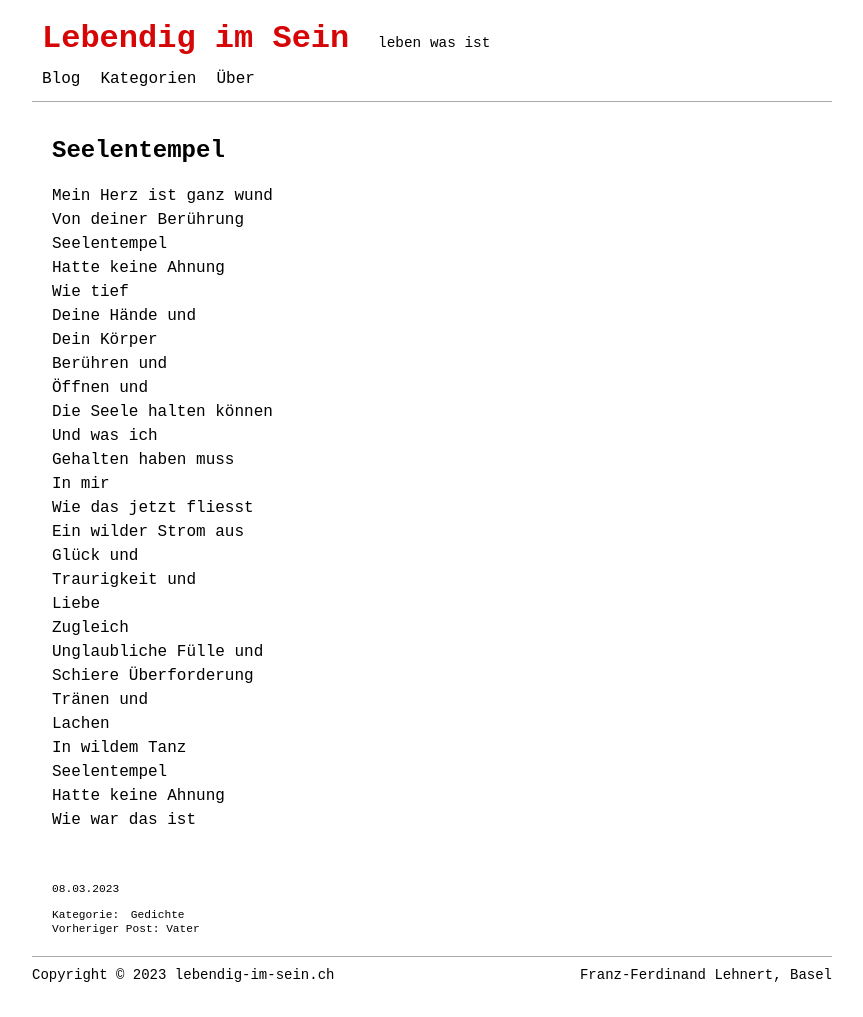
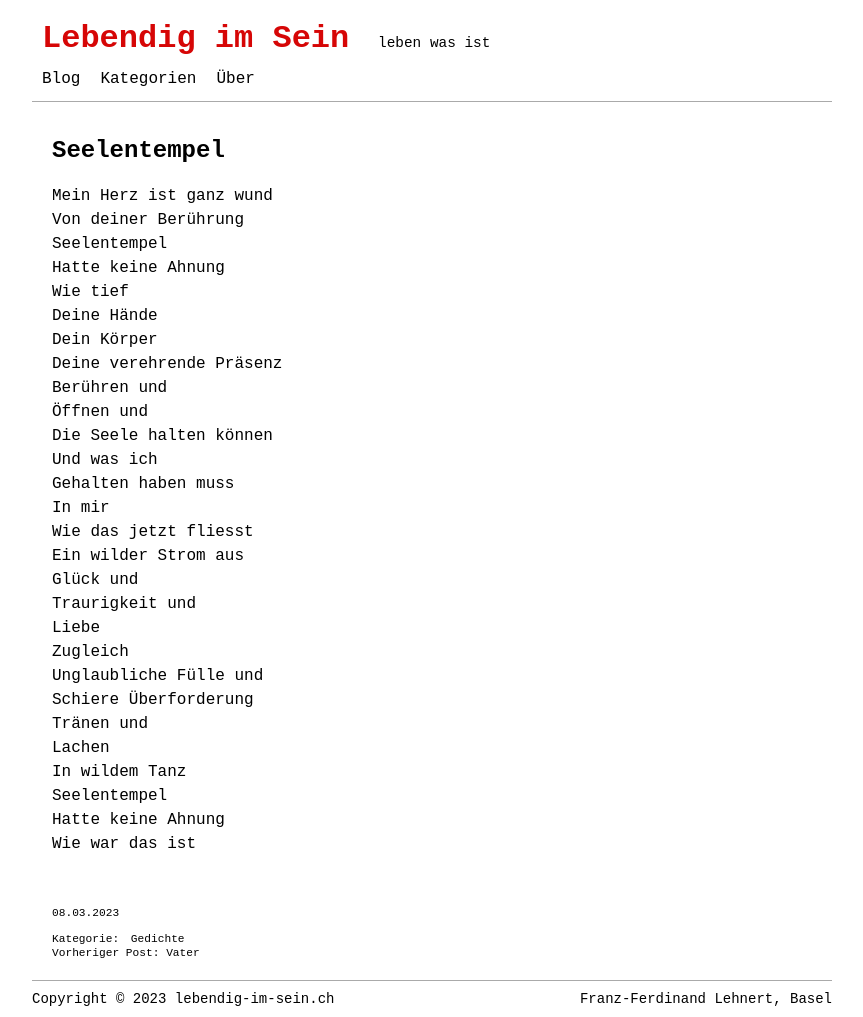
Before and after one commit to lebendigimsein/webpage, a Jekyll site: the page built from _posts/2023-03-08-seelentempel.markdown, in a window 1280 px wide. Shown: the whole page, without its empty margins (208-1071 px from the left). Built offline with Jekyll 4.4.1, drawn with Linux system fonts in a browser that asks for light colours; before the commit the page ends 993 px from its top, so only the background shows below that.

Commit message:
seelentempel changed

```diff
--- a/_posts/2023-03-08-seelentempel.markdown
+++ b/_posts/2023-03-08-seelentempel.markdown
@@ -12,8 +12,9 @@ Von deiner Berührung
 Seelentempel
 Hatte keine Ahnung
 Wie tief
-Deine Hände und
+Deine Hände
 Dein Körper
+Deine verehrende Präsenz
 Berühren und
 Öffnen und
 Die Seele halten können
```
